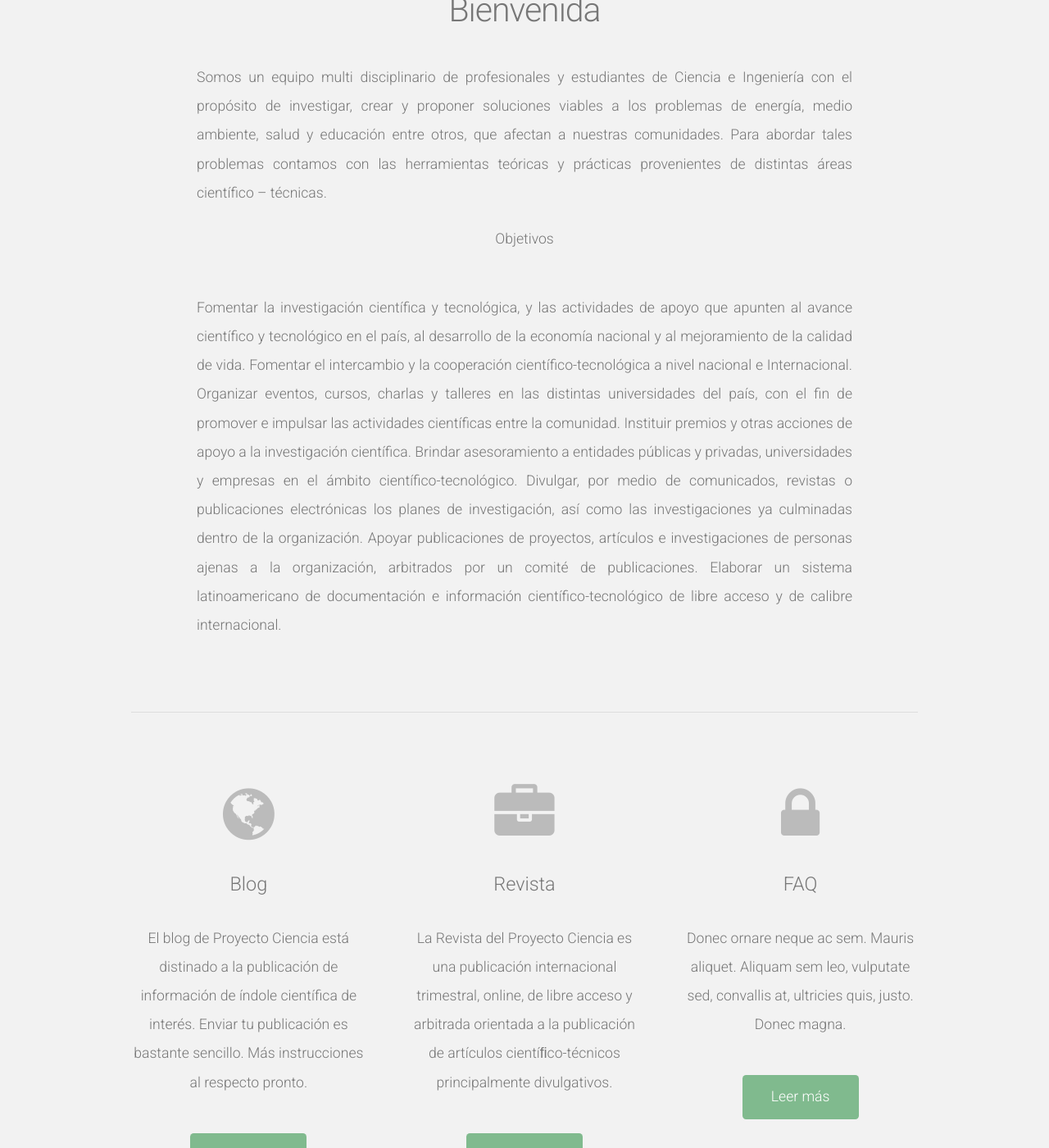
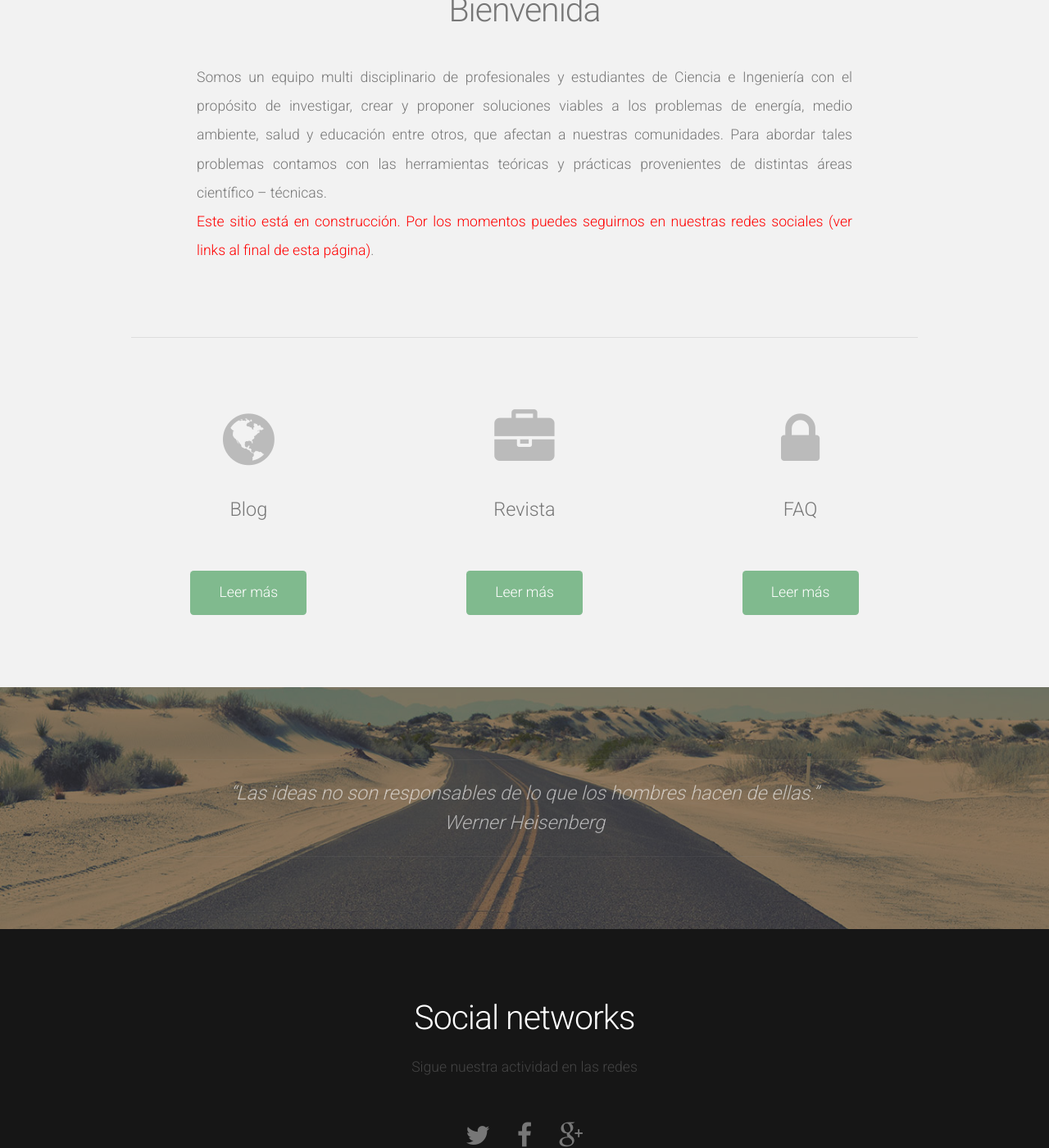
Before and after one commit to ProyectoCiencia/ProyectoCiencia, a Jekyll site: the page built from index.html, in a window 1280 px wide and 1400 px high, scrolled down 474 px. Shown: the whole window at 82% size. Built offline with Jekyll 4.4.1, drawn with Linux system fonts in a browser that asks for light colours; nearby versions of some CDN libraries; the list of posts is cut into pages by our own code; some of the changed text lies outside the part shown.

Commit message:
Página de inicio momentanea.

```diff
--- a/_includes/nav.html
+++ b/_includes/nav.html
@@ -4,10 +4,12 @@
 		<ul>
 			{% assign current = page.url | downcase | split: '/' %}
 			<li {% if current[1] == 'index.html' %}class='current'{% endif %}><a href="/index.html">Inicio</a></li>
+	<!-- Nav
 			<li {% if current[1] == 'blog' %}class='current'{% endif %}><a href="/blog">Blog</a></li>
 			<li {% if current[1] == 'left-sidebar.html' %}class='current'{% endif %}><a href="/revista">Revista</a></li>
 			<li {% if current[1] == 'right-sidebar.html' %}class='current'{% endif %}><a href="/right-sidebar.html">FAQ</a></li>
 			<li {% if current[1] == 'no-sidebar.html' %}class='current'{% endif %}><a href="/no-sidebar.html">Contacto</a></li>
+        -->
 		</ul>
 	</nav>
 </div>
--- a/_layouts/default.html
+++ b/_layouts/default.html
@@ -42,7 +42,7 @@ Released for free under the Creative Commons Attribution 3.0 license (templated.
 	<div id="tweet">
 		<div class="container">
 			<section>
-				<blockquote>&ldquo;In posuere eleifend odio. Quisque semper augue mattis wisi. Maecenas ligula. Pellentesque viverra vulputate enim. Aliquam erat volutpat.&rdquo;</blockquote>
+                            <blockquote>&ldquo;Las ideas no son responsables de lo que los hombres hacen de ellas.&rdquo; <br> Werner Heisenberg</blockquote>
 			</section>
 		</div>
 	</div>
--- a/index.html
+++ b/index.html
@@ -9,9 +9,23 @@ layout: default
 			<h2>Bienvenida</h2>
 		</header>
 <p class = "ppc" align = "justify">
-                    Somos un equipo multi disciplinario de profesionales y estudiantes de Ciencia e Ingeniería con el propósito de investigar, crear y proponer soluciones viables a los problemas de energía, medio ambiente, salud y educación entre otros, que afectan a nuestras comunidades. Para abordar tales problemas contamos con las herramientas teóricas y prácticas provenientes de distintas áreas científico – técnicas.
-                </p>
+                    Somos un equipo multi disciplinario de profesionales
+                    y estudiantes de Ciencia e Ingeniería con el propósito de
+                    investigar, crear y proponer soluciones viables a los
+                    problemas de energía, medio ambiente, salud y educación
+                    entre otros, que afectan a nuestras comunidades. Para
+                    abordar tales problemas contamos con las herramientas
+                    teóricas y prácticas provenientes de distintas áreas
+                    científico – técnicas.
 
+                    <br>
+                    <font color= "red">Este sitio está en construcción. Por los momentos puedes
+                        seguirnos en nuestras redes sociales (ver links al final de esta página)</font>.
+<p>
+
+
+
+<!-- Featured
 <section>
     <header>
         <span class="byline">Objetivos</span>
@@ -35,11 +49,14 @@ Organizar eventos, cursos, charlas y talleres en las distintas universidades del
 </p>
 
 </section>
+
+-->
 		<hr />
 		<div class="row">
 			<section class="4u">
 				<span class="pennant"><span class="fa fa-globe"></span></span>
 				<h3>Blog</h3>
+                                <!--
                                 <p>El blog de Proyecto Ciencia está distinado
                                     a la publicación de información de índole
                                     científica de interés. Enviar tu
@@ -47,11 +64,13 @@ Organizar eventos, cursos, charlas y talleres en las distintas universidades del
                                     instrucciones al respecto pronto.
 
                                 </p>
-				<a href="blog/" class="button button-style1">Leer más</a>
+                                -->
+				<a href="#" class="button button-style1">Leer más</a>
 			</section>
 			<section class="4u">
 				<span class="pennant"><span class="fa fa-briefcase"></span></span>
 				<h3>Revista</h3>
+                                <!--
                                 <p>La Revista del Proyecto Ciencia es una
                                     publicación internacional trimestral,
                                     online, de libre acceso y arbitrada
@@ -59,12 +78,16 @@ Organizar eventos, cursos, charlas y talleres en las distintas universidades del
                                     cientíﬁco-técnicos principalmente
                                     divulgativos.
                                 </p>
-				<a href="revista/" class="button button-style1">Leer más</a>
+                                -->
+				<a href="#" class="button button-style1">Leer más</a>
 			</section>
 			<section class="4u">
 				<span class="pennant"><span class="fa fa-lock"></span></span>
 				<h3>FAQ</h3>
-				<p>Donec ornare neque ac sem. Mauris aliquet. Aliquam sem leo, vulputate sed, convallis at, ultricies quis, justo. Donec magna.</p>
+                                <!--
+                                <p> Preguntas frecuentes.
+                                </p>
+                                -->
 				<a href="#" class="button button-style1">Leer más</a>
 			</section>
 
@@ -112,3 +135,4 @@ Organizar eventos, cursos, charlas y talleres en las distintas universidades del
 
 		</div>
 	</div>
+        -->
```
Also changed, not shown: other parts of index.html (+1 -1 lines).
